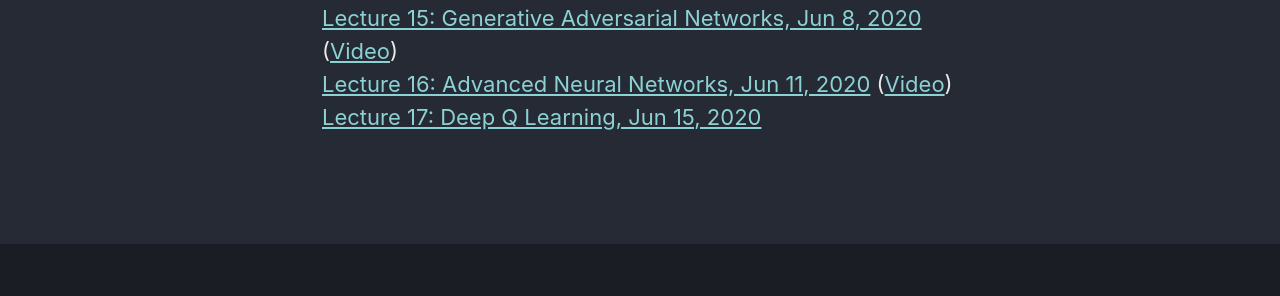
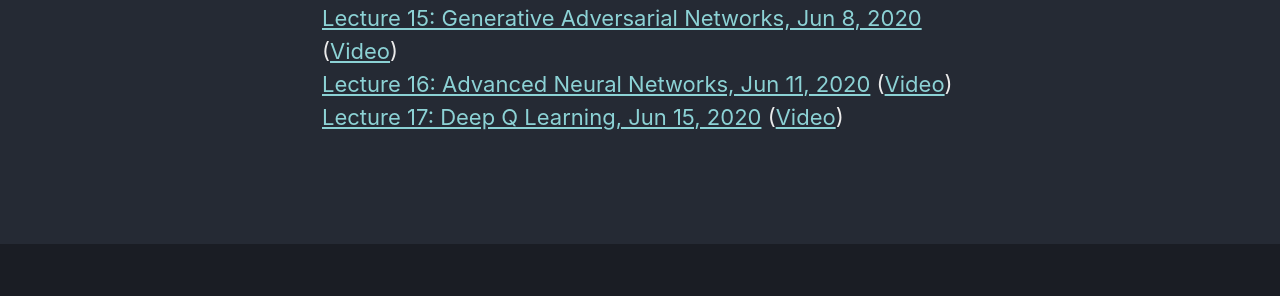
Before and after one commit to yawgmoth/CI-0129, a Jekyll site: the page built from _pages/slides.html, in a window 1280 px wide. Shown: the part 755-1051 px from the top of the page. Built offline with Jekyll 4.4.1, drawn with Linux system fonts in a browser that asks for light colours; cached includes are drawn as plain includes; nearby versions of some CDN libraries.

Commit message:
add video link

```diff
--- a/_pages/slides.html
+++ b/_pages/slides.html
@@ -25,4 +25,4 @@ categories: [frontpage]
 <a href="lecture14.html">Lecture 14: Neural Networks in PyTorch, Jun 4, 2020</a> (<a href="https://www.youtube.com/watch?v=NCtGZgrLnw8">Video</a>)<br/>
 <a href="lecture15.html">Lecture 15: Generative Adversarial Networks, Jun 8, 2020</a> (<a href="https://www.youtube.com/watch?v=yQuW5Gz8mVM">Video</a>) <br/>
 <a href="lecture16.html">Lecture 16: Advanced Neural Networks, Jun 11, 2020</a> (<a href="https://www.youtube.com/watch?v=-nwqdQSbPvw">Video</a>) <br/>
-<a href="lecture17.html">Lecture 17: Deep Q Learning, Jun 15, 2020</a>
+<a href="lecture17.html">Lecture 17: Deep Q Learning, Jun 15, 2020</a> (<a href="https://www.youtube.com/watch?v=zd04MX2m66s">Video</a>) <br/>
```
